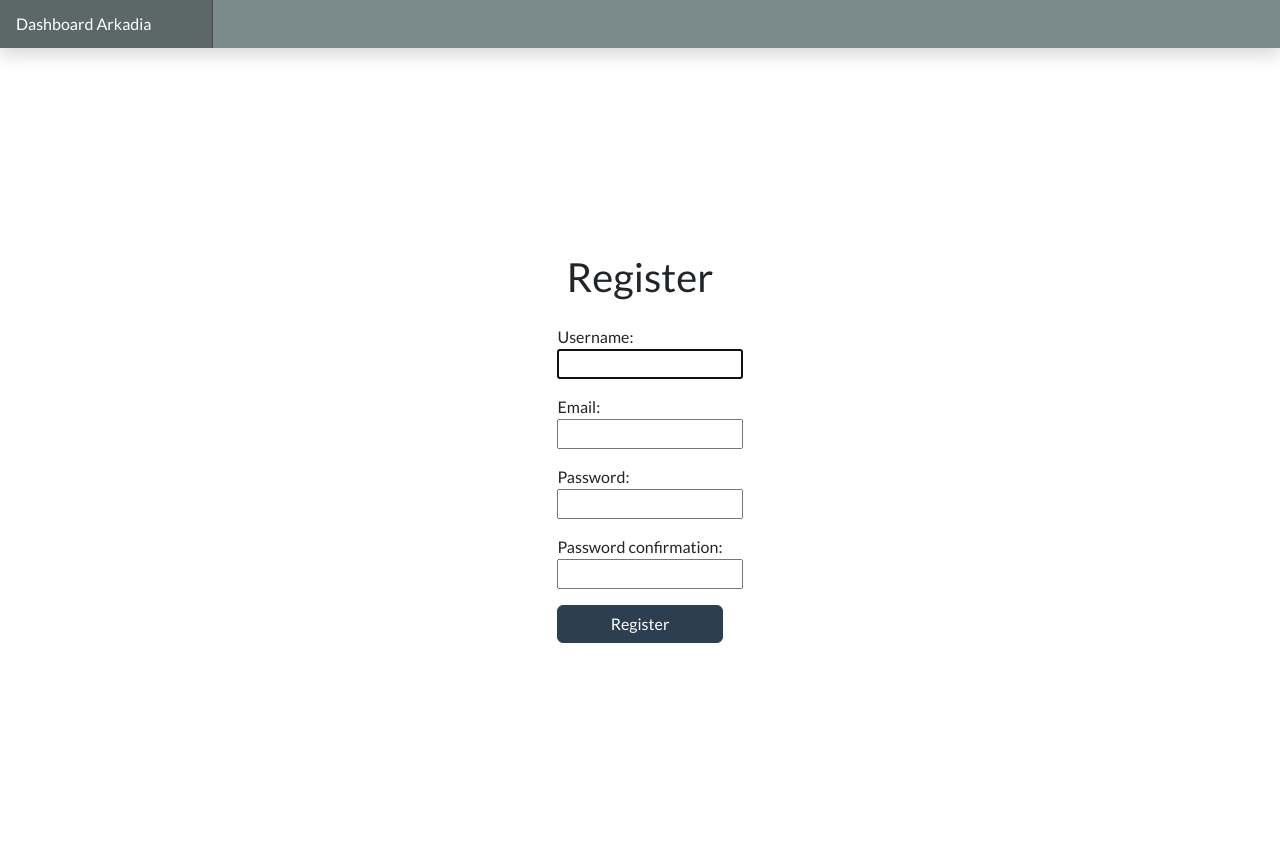
After one commit to Dado-hash/Dashboard_Arkadia_V2, a Django app: page /users/register/ in a window 1280 px wide. The commit adds this page. Run offline with Django 5.2, Linux system fonts and the light colour scheme; some libraries are stand-ins or nearby versions.

Commit message:
Implemented the management of users

```diff
--- a/dashboard_arkadia_v2/dashboard_arkadia_v2/settings.py
+++ b/dashboard_arkadia_v2/dashboard_arkadia_v2/settings.py
@@ -144,3 +144,5 @@ STATIC_ROOT = os.path.join(BASE_DIR, 'static')
 # https://docs.djangoproject.com/en/5.0/ref/settings/#default-auto-field
 
 DEFAULT_AUTO_FIELD = 'django.db.models.BigAutoField'
+
+AUTH_USER_MODEL = 'users.CustomUser'
--- a/dashboard_arkadia_v2/dashboard_arkadia_v2/urls.py
+++ b/dashboard_arkadia_v2/dashboard_arkadia_v2/urls.py
@@ -1,25 +1,11 @@
-"""
-URL configuration for dashboard_arkadia_v2 project.
-
-The `urlpatterns` list routes URLs to views. For more information please see:
-    https://docs.djangoproject.com/en/5.0/topics/http/urls/
-Examples:
-Function views
-    1. Add an import:  from my_app import views
-    2. Add a URL to urlpatterns:  path('', views.home, name='home')
-Class-based views
-    1. Add an import:  from other_app.views import Home
-    2. Add a URL to urlpatterns:  path('', Home.as_view(), name='home')
-Including another URLconf
-    1. Import the include() function: from django.urls import include, path
-    2. Add a URL to urlpatterns:  path('blog/', include('blog.urls'))
-"""
 from django.contrib import admin
 from django.urls import path, include
+from . import views
 
 urlpatterns = [
     path('admin/', admin.site.urls),
-    path('', include('funds_and_strategies.urls')),
-    # path('users/', include('users.urls')),
+    path('funds_and_strategies/', include('funds_and_strategies.urls')),
+    path('users/', include('users.urls')),
+    path('', views.home, name='home'),
     path('__debug__/', include('debug_toolbar.urls')),
 ]
--- a/dashboard_arkadia_v2/dashboard_arkadia_v2/views.py
+++ b/dashboard_arkadia_v2/dashboard_arkadia_v2/views.py
@@ -1,3 +1,4 @@
 from django.shortcuts import render
 
-# Create your views here.
+def home(request):
+    return render(request, 'home.html')
--- /dev/null
+++ b/dashboard_arkadia_v2/templates/base_no_sidebar.html
@@ -0,0 +1,58 @@
+<!-- templates/base_no_sidebar.html -->
+{% load static %}
+<!DOCTYPE html>
+<html lang="en" data-bs-theme="auto">
+<head>
+    <script src="{% static 'js/color-modes.js' %}"></script>
+    <meta charset="utf-8">
+    <meta name="viewport" content="width=device-width, initial-scale=1">
+    <title>Dashboard Arkadia {% block title %}{% endblock %}</title>
+    <!-- Bootstrap core CSS -->
+    <link href="{% static 'css/bootstrap.min.css' %}" rel="stylesheet">
+    <link href="{% static 'css/main.css' %}" rel="stylesheet">
+    <!-- Custom styles for this template -->
+    <link href="{% static 'css/dashboard.css' %}" rel="stylesheet">
+    <!-- Bootstrap Icons -->
+    <link href="https://cdnjs.cloudflare.com/ajax/libs/bootstrap-icons/1.5.0/font/bootstrap-icons.min.css" rel="stylesheet">
+    <style>
+        .centered-container {
+            display: flex;
+            align-items: center;
+            justify-content: center;
+            min-height: 100vh;
+        }
+    </style>
+</head>
+<body>
+    <svg xmlns="http://www.w3.org/2000/svg" class="d-none">
+        <!-- SVG icons here -->
+    </svg>
+    <header class="navbar sticky-top bg-dark flex-md-nowrap p-0 shadow" data-bs-theme="dark">
+        <a class="navbar-brand col-md-3 col-lg-2 me-0 px-3 fs-6 text-white" href="#">Dashboard Arkadia</a>
+        <ul class="navbar-nav flex-row d-md-none">
+            <li class="nav-item text-nowrap">
+                <button class="nav-link px-3 text-white" type="button" data-bs-toggle="collapse" data-bs-target="#navbarSearch" aria-controls="navbarSearch" aria-expanded="false" aria-label="Toggle search">
+                    <svg class="bi"><use xlink:href="#search"/></svg>
+                </button>
+            </li>
+            <li class="nav-item text-nowrap">
+                <button class="nav-link px-3 text-white" type="button" data-bs-toggle="offcanvas" data-bs-target="#sidebarMenu" aria-controls="sidebarMenu" aria-expanded="false" aria-label="Toggle navigation">
+                    <svg class="bi"><use xlink:href="#list"/></svg>
+                </button>
+            </li>
+        </ul>
+        <div id="navbarSearch" class="navbar-search w-100 collapse">
+            <input class="form-control w-100 rounded-0 border-0" type="text" placeholder="Search" aria-label="Search">
+        </div>
+    </header>
+    <div class="container-fluid centered-container">
+        <main>
+            {% block content %}
+            {% endblock %}
+        </main>
+    </div>
+    <script src="{% static 'js/bootstrap.bundle.min.js' %}" integrity="sha384-YvpcrYf0tY3lHB60NNkmXc5s9fDVZLESaAA55NDzOxhy9GkcIdslK1eN7N6jIeHz" crossorigin="anonymous"></script>
+    <script src="https://cdn.jsdelivr.net/npm/chart.js@4.3.2/dist/chart.umd.js" integrity="sha384-eI7PSr3L1XLISH8JdDII5YN/njoSsxfbrkCTnJrzXt+ENP5MOVBxD+l6sEG4zoLp" crossorigin="anonymous"></script>
+    <script src="{% static 'js/main.js' %}"></script>
+</body>
+</html>
--- a/dashboard_arkadia_v2/templates/partials/_sidebar.html
+++ b/dashboard_arkadia_v2/templates/partials/_sidebar.html
@@ -85,9 +85,9 @@
           </a>
         </li>
         <li class="nav-item">
-          <a class="nav-link d-flex align-items-center gap-2" href="#">
+          <a class="nav-link d-flex align-items-center gap-2" href="{% url 'logout' %}">
             <i class="bi bi-door-closed"></i>
-            Sign out
+            Logout
           </a>
         </li>
       </ul>
--- /dev/null
+++ b/dashboard_arkadia_v2/templates/users/register.html
@@ -0,0 +1,56 @@
+<!-- users/templates/users/register.html -->
+{% extends 'base_no_sidebar.html' %}
+
+{% block title %}Register{% endblock %}
+
+{% block content %}
+<div class="container d-flex align-items-center justify-content-center vh-100">
+    <div class="row justify-content-center">
+        <div class="col-md-6">
+            <h2 class="text-center">Register</h2>
+            <form method="post" class="mt-4">
+                {% csrf_token %}
+                <div class="mb-3">
+                    {{ form.username.label_tag }}
+                    {{ form.username }}
+                    {% if form.username.errors %}
+                        <div class="text-danger">
+                            {{ form.username.errors }}
+                        </div>
+                    {% endif %}
+                </div>
+                <div class="mb-3">
+                    {{ form.email.label_tag }}
+                    {{ form.email }}
+                    {% if form.email.errors %}
+                        <div class="text-danger">
+                            {{ form.email.errors }}
+                        </div>
+                    {% endif %}
+                </div>
+                <div class="mb-3">
+                    {{ form.password1.label_tag }}
+                    {{ form.password1 }}
+                    {% if form.password1.errors %}
+                        <div class="text-danger">
+                            {{ form.password1.errors }}
+                        </div>
+                    {% endif %}
+                </div>
+                <div class="mb-3">
+                    {{ form.password2.label_tag }}
+                    {{ form.password2 }}
+                    {% if form.password2.errors %}
+                        <div class="text-danger">
+                            {{ form.password2.errors }}
+                        </div>
+                    {% endif %}
+                </div>
+                <div class="d-grid gap-2">
+                    <button type="submit" class="btn btn-primary">Register</button>
+                </div>
+            </form>
+        </div>
+    </div>
+</div>
+{% endblock %}
--- /dev/null
+++ b/dashboard_arkadia_v2/users/forms.py
@@ -0,0 +1,8 @@
+from django import forms
+from django.contrib.auth.forms import UserCreationForm, UserChangeForm
+from .models import CustomUser
+
+class CustomUserCreationForm(UserCreationForm):
+    class Meta(UserCreationForm.Meta):
+        model = CustomUser
+        fields = ('username', 'email')
--- a/dashboard_arkadia_v2/users/models.py
+++ b/dashboard_arkadia_v2/users/models.py
@@ -1,20 +1,10 @@
 from django.db import models
 from django.contrib.auth.models import AbstractUser, Group, Permission
+from funds_and_strategies.models import Fund
 
 class CustomUser(AbstractUser):
     is_privileged = models.BooleanField(default=False)
+    email = models.EmailField(unique=True)
 
-    groups = models.ManyToManyField(
-        Group,
-        related_name='customuser_set',  # Nome unico per evitare conflitti
-        blank=True,
-        help_text='The groups this user belongs to. A user will get all permissions granted to each of their groups.',
-        related_query_name='customuser',
-    )
-    user_permissions = models.ManyToManyField(
-        Permission,
-        related_name='customuser_set',  # Nome unico per evitare conflitti
-        blank=True,
-        help_text='Specific permissions for this user.',
-        related_query_name='customuser',
-    )
+    def __str__(self):
+        return self.username
--- a/dashboard_arkadia_v2/users/urls.py
+++ b/dashboard_arkadia_v2/users/urls.py
@@ -0,0 +1,9 @@
+from django.urls import path
+from . import views
+
+urlpatterns = [
+    path('login/', views.login_view, name='login'),
+    path('register/', views.register, name='register'),
+    path('profile/', views.profile, name='profile'),
+    path('logout/', views.logout_view, name='logout'),
+]
--- a/dashboard_arkadia_v2/users/views.py
+++ b/dashboard_arkadia_v2/users/views.py
@@ -1,3 +1,41 @@
-from django.shortcuts import render
+# users/views.py
+from django.shortcuts import render, redirect
+from django.contrib.auth import login, authenticate, logout
+from django.contrib.auth.decorators import login_required
+from .forms import CustomUserCreationForm
+from django.contrib.auth.forms import AuthenticationForm
 
-# Create your views here.
+def register(request):
+    if request.method == 'POST':
+        form = CustomUserCreationForm(request.POST)
+        if form.is_valid():
+            user = form.save(commit=False)
+            user.is_privileged = False
+            user.save()
+            login(request, user)
+            return redirect('dashboard')
+    else:
+        form = CustomUserCreationForm()
+    return render(request, 'users/register.html', {'form': form})
+
+def login_view(request):
+    if request.method == 'POST':
+        form = AuthenticationForm(request, data=request.POST)
+        if form.is_valid():
+            username = form.cleaned_data.get('username')
+            password = form.cleaned_data.get('password')
+            user = authenticate(username=username, password=password)
+            if user is not None:
+                login(request, user)
+                return redirect('dashboard')
+    else:
+        form = AuthenticationForm()
+    return render(request, 'users/login.html', {'form': form})
+
+def logout_view(request):
+    logout(request)
+    return redirect('login')
+
+@login_required
+def profile(request):
+    return render(request, 'users/profile.html')
```
Also changed, not shown: dashboard_arkadia_v2/templates/home.html (added, +26 -0 lines), dashboard_arkadia_v2/templates/users/login.html (added, +38 -0 lines), dashboard_arkadia_v2/templates/users/profile.html (added, +10 -0 lines).
